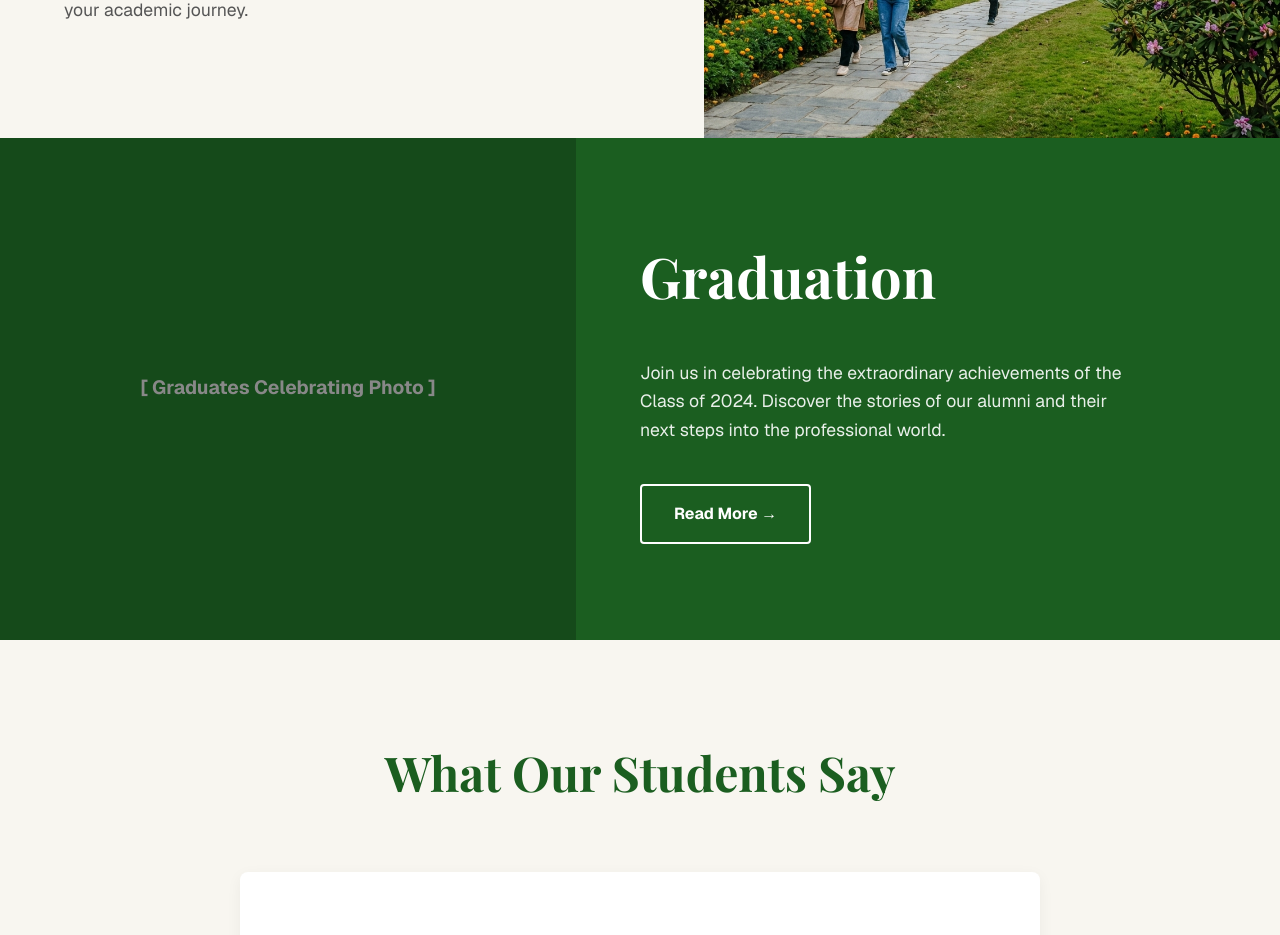
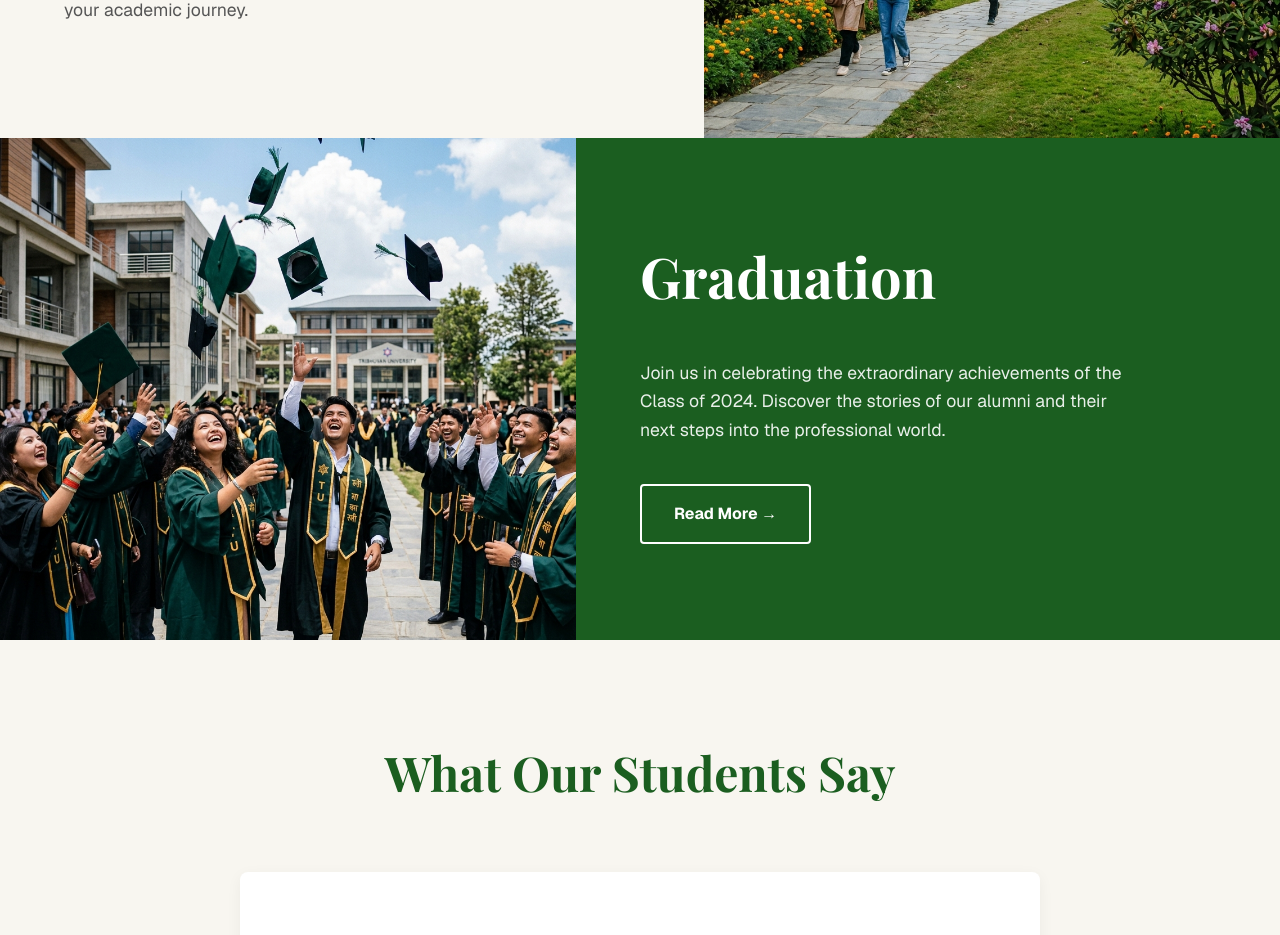
Before and after one commit to shakyamtech/LMS-Learning-Mgmt-System, a Next.js app: page / in a window 1280 px wide. Shown: the part 4220-5155 px from the top of the page. Built offline with nearby package versions, Linux system fonts and the light colour scheme; no server answers; a web font is replaced by a local one.

Commit message:
Generate and insert Nepali student graduation celebrating photo

```diff
--- a/src/app/page.tsx
+++ b/src/app/page.tsx
@@ -260,10 +260,8 @@ export default async function Home() {
 
       {/* 9. Graduation */}
       <section className="flex-row" style={{ backgroundColor: "var(--college-primary)", color: "white" }}>
-        <div className="mobile-img-box" style={{ flex: 1, minHeight: "500px", backgroundColor: "#154A1A", position: "relative" }}>
-          <div style={{ position: "absolute", inset: 0, display: "flex", alignItems: "center", justifyContent: "center", color: "#888", fontSize: "1.2rem", fontWeight: "bold", textAlign: "center", padding: "2rem" }}>
-            [ Graduates Celebrating Photo ]
-          </div>
+        <div className="mobile-img-box" style={{ flex: 1, minHeight: "500px", backgroundColor: "#154A1A", position: "relative", overflow: "hidden" }}>
+          <img src="/graduation.png" alt="Nepali Graduates Celebrating" style={{ position: "absolute", width: "100%", height: "100%", objectFit: "cover" }} />
         </div>
         <div className="section-pad" style={{ flex: 1, display: "flex", flexDirection: "column", justifyContent: "center" }}>
           <h2 style={{ fontFamily: "Playfair Display, serif", fontSize: "3.5rem", margin: "0 0 1.5rem 0" }}>Graduation</h2>
```
Also changed, not shown: public/graduation.png (added).
